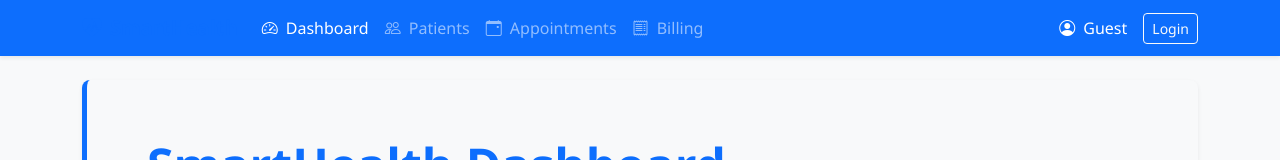
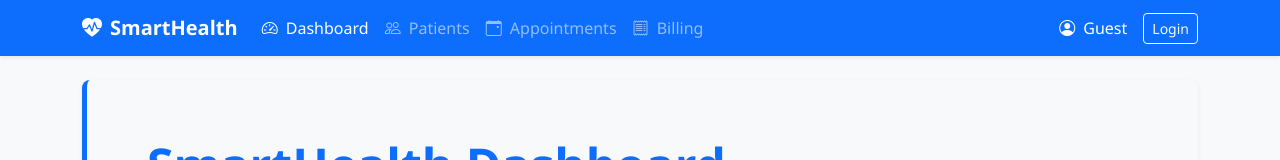
Before and after one commit to dawidbera/smarthealth-platform, an Angular app in the folder web-ui/: page /dashboard in a window 1280 px wide. Shown: the top 160 px of the page. Built offline with nearby package versions, Linux system fonts and the light colour scheme; no server answers.

Commit message:
style: fix navbar-brand text visibility to be always white

```diff
--- a/web-ui/src/styles.scss
+++ b/web-ui/src/styles.scss
@@ -8,5 +8,6 @@ body {
 
 .navbar-brand {
   font-weight: bold;
-  color: #0d6efd;
+  color: white !important;
+  opacity: 1 !important;
 }
```
